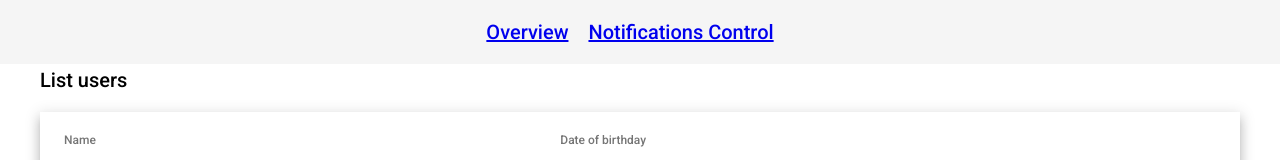
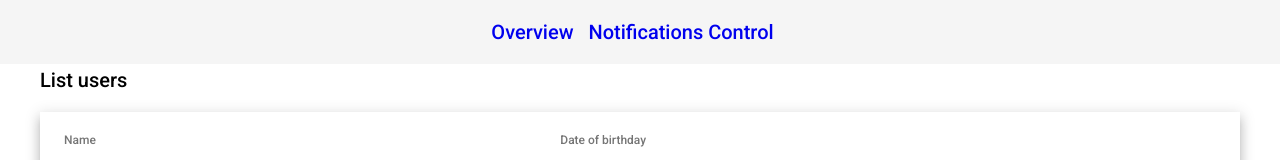
Before and after one commit to banksiaglobal/femtech-reminder, an Angular app in the folder angular/: page /overview in a window 1280 px wide. Shown: the top 160 px of the page. Built offline with nearby package versions, Linux system fonts and the light colour scheme.

Commit message:
text decoration none

```diff
--- a/angular/src/app/app.component.scss
+++ b/angular/src/app/app.component.scss
@@ -4,5 +4,9 @@ mat-toolbar {
 }
 
 span {
-  margin-right: 20px;
+  margin-right: 15px;
+
+  a {
+    text-decoration: none;
+  }
 }
```
